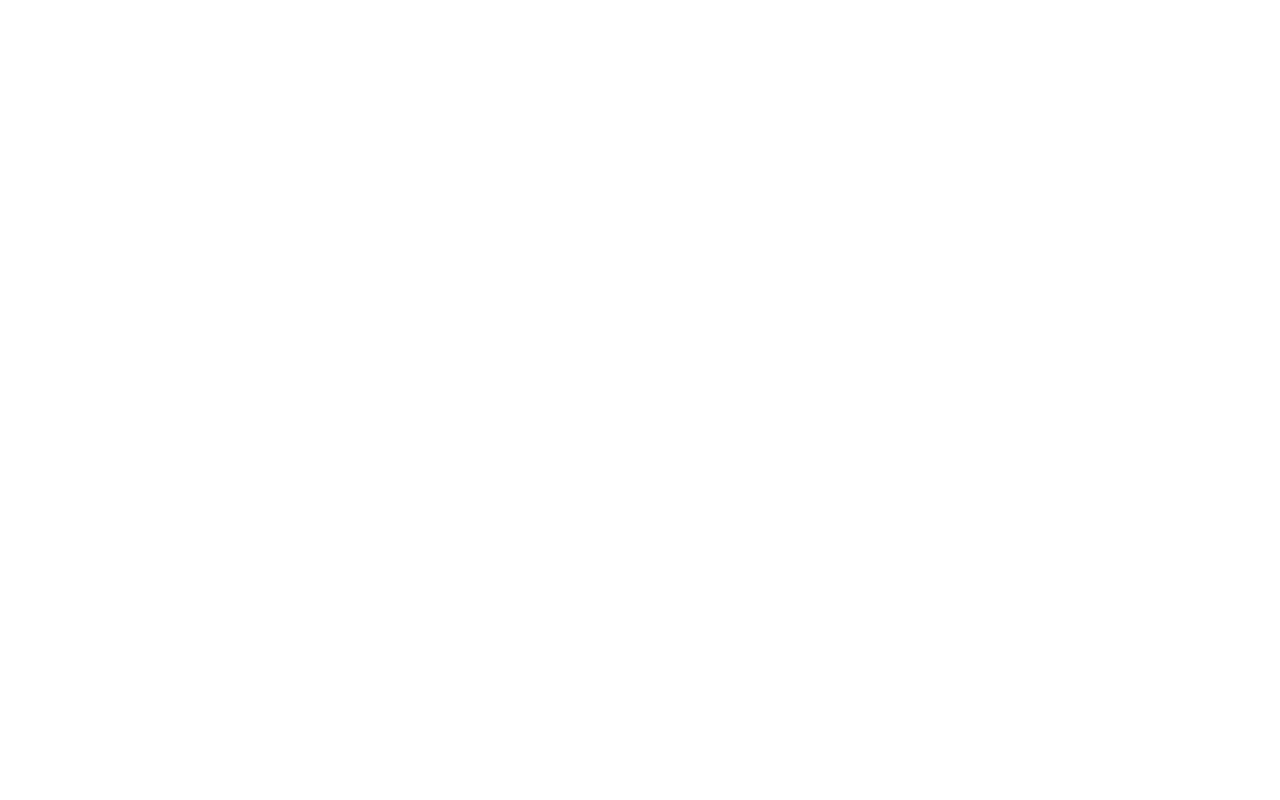
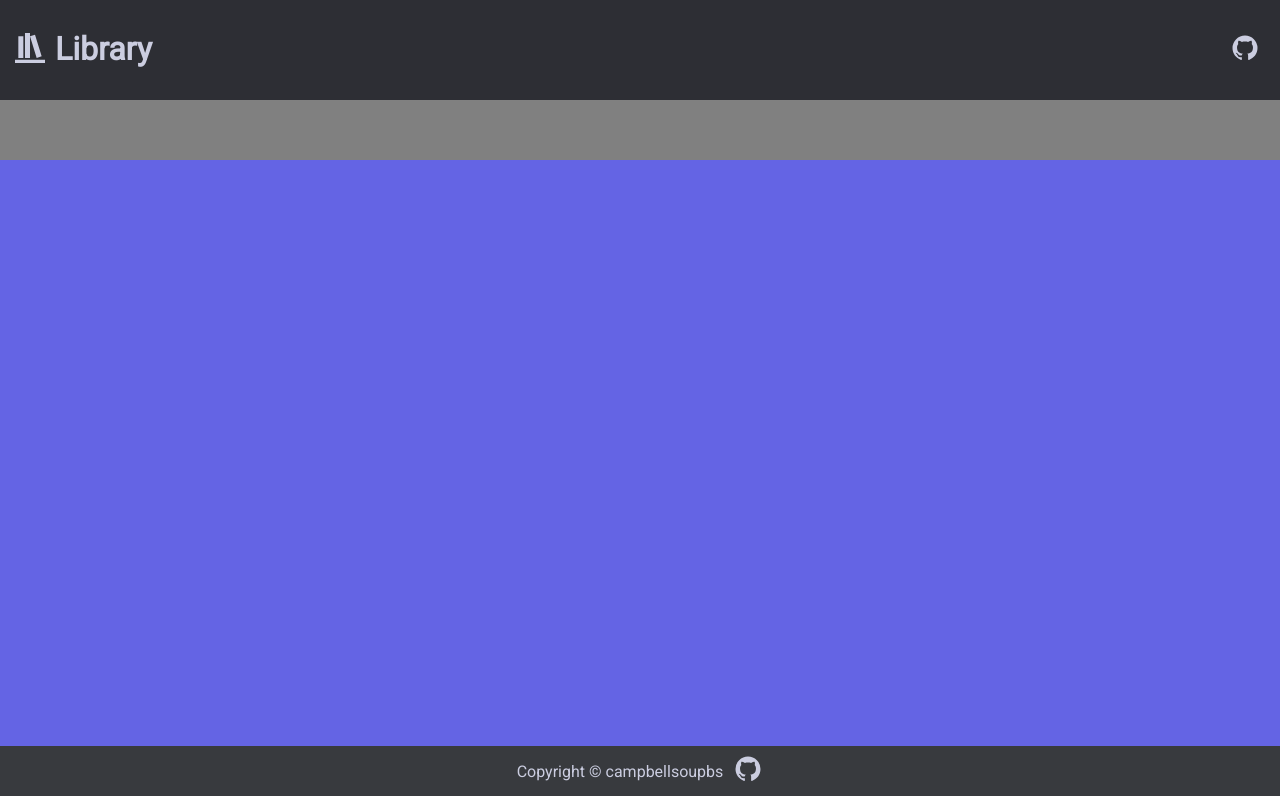
Before and after one commit to campbellsoupbs/TOP_library, a plain HTML site: page index.html in a window 1280 px wide. Drawn offline with Linux system fonts and the light colour scheme.

Commit message:
Create page layout

```diff
--- a/index.html
+++ b/index.html
@@ -4,12 +4,33 @@
     <meta charset="UTF-8">
     <meta http-equiv="X-UA-Compatible" content="IE=edge">
     <meta name="viewport" content="width=device-width, initial-scale=1.0">
-    <title>Document</title>
+    <title>Library</title>
     <link rel="stylesheet" href="styles.css">
+    <link href="https://fonts.googleapis.com/css2?family=Roboto&display=swap" rel="stylesheet">
     <script src="scripts.js" defer></script>
 </head>
 <body>
+    <header class="header">
+        <div class="bookicon"><?xml version="1.0" encoding="UTF-8"?><!DOCTYPE svg PUBLIC "-//W3C//DTD SVG 1.1//EN" "http://www.w3.org/Graphics/SVG/1.1/DTD/svg11.dtd"><svg xmlns="http://www.w3.org/2000/svg" xmlns:xlink="http://www.w3.org/1999/xlink" version="1.1" width="40" height="40" viewBox="0 0 24 24"><path d="M9 3V18H12V3H9M12 5L16 18L19 17L15 4L12 5M5 5V18H8V5H5M3 19V21H21V19H3Z" /></svg></div>
+        <h1 class="title">Library</h1>
+        <div class="git">
+            <a target="_blank" rel="noopener noreferrer" href="https://github.com/campbellsoupbs/TOP_library"><?xml version="1.0" encoding="UTF-8"?><!DOCTYPE svg PUBLIC "-//W3C//DTD SVG 1.1//EN" "http://www.w3.org/Graphics/SVG/1.1/DTD/svg11.dtd"><svg xmlns="http://www.w3.org/2000/svg" xmlns:xlink="http://www.w3.org/1999/xlink" version="1.1" width="30" height="30" viewBox="0 0 24 24"><path d="M12,2A10,10 0 0,0 2,12C2,16.42 4.87,20.17 8.84,21.5C9.34,21.58 9.5,21.27 9.5,21C9.5,20.77 9.5,20.14 9.5,19.31C6.73,19.91 6.14,17.97 6.14,17.97C5.68,16.81 5.03,16.5 5.03,16.5C4.12,15.88 5.1,15.9 5.1,15.9C6.1,15.97 6.63,16.93 6.63,16.93C7.5,18.45 8.97,18 9.54,17.76C9.63,17.11 9.89,16.67 10.17,16.42C7.95,16.17 5.62,15.31 5.62,11.5C5.62,10.39 6,9.5 6.65,8.79C6.55,8.54 6.2,7.5 6.75,6.15C6.75,6.15 7.59,5.88 9.5,7.17C10.29,6.95 11.15,6.84 12,6.84C12.85,6.84 13.71,6.95 14.5,7.17C16.41,5.88 17.25,6.15 17.25,6.15C17.8,7.5 17.45,8.54 17.35,8.79C18,9.5 18.38,10.39 18.38,11.5C18.38,15.32 16.04,16.16 13.81,16.41C14.17,16.72 14.5,17.33 14.5,18.26C14.5,19.6 14.5,20.68 14.5,21C14.5,21.27 14.66,21.59 15.17,21.5C19.14,20.16 22,16.42 22,12A10,10 0 0,0 12,2Z" /></svg></a>
+        </div>
+    </header>
 
+    <div class="main">
+        <div class="btn-container"></div>
+        <div class="grid">
+            <div class="test"></div>
+        </div>
+        <div class="footer">
+            <p>Copyright © campbellsoupbs</p>
+            <div class="git">
+                <a target="_blank" rel="noopener noreferrer" href="https://github.com/campbellsoupbs"><?xml version="1.0" encoding="UTF-8"?><!DOCTYPE svg PUBLIC "-//W3C//DTD SVG 1.1//EN" "http://www.w3.org/Graphics/SVG/1.1/DTD/svg11.dtd"><svg xmlns="http://www.w3.org/2000/svg" xmlns:xlink="http://www.w3.org/1999/xlink" version="1.1" width="30" height="30" viewBox="0 0 24 24"><path d="M12,2A10,10 0 0,0 2,12C2,16.42 4.87,20.17 8.84,21.5C9.34,21.58 9.5,21.27 9.5,21C9.5,20.77 9.5,20.14 9.5,19.31C6.73,19.91 6.14,17.97 6.14,17.97C5.68,16.81 5.03,16.5 5.03,16.5C4.12,15.88 5.1,15.9 5.1,15.9C6.1,15.97 6.63,16.93 6.63,16.93C7.5,18.45 8.97,18 9.54,17.76C9.63,17.11 9.89,16.67 10.17,16.42C7.95,16.17 5.62,15.31 5.62,11.5C5.62,10.39 6,9.5 6.65,8.79C6.55,8.54 6.2,7.5 6.75,6.15C6.75,6.15 7.59,5.88 9.5,7.17C10.29,6.95 11.15,6.84 12,6.84C12.85,6.84 13.71,6.95 14.5,7.17C16.41,5.88 17.25,6.15 17.25,6.15C17.8,7.5 17.45,8.54 17.35,8.79C18,9.5 18.38,10.39 18.38,11.5C18.38,15.32 16.04,16.16 13.81,16.41C14.17,16.72 14.5,17.33 14.5,18.26C14.5,19.6 14.5,20.68 14.5,21C14.5,21.27 14.66,21.59 15.17,21.5C19.14,20.16 22,16.42 22,12A10,10 0 0,0 12,2Z" /></svg></a>
+            </div>
+
+        </div>
+    </div>
 
 
 
--- a/styles.css
+++ b/styles.css
@@ -0,0 +1,79 @@
+:root {
+    box-sizing: border-box;
+    margin:0;
+    padding:0;
+    font-family:'Roboto', sans-serif;
+
+    --darkgrey: rgb(45, 46, 52);
+    --lightgrey: rgb(56, 58, 62);
+    --cornsilk: rgb(203, 205, 224);
+    --lightsilk: rgb(232, 232, 232);
+
+    --gold: rgb(247, 210, 0);
+    --blue: rgb(71, 135, 255);
+}
+
+body{
+    padding: 0;
+    margin: 0;
+}
+
+/* Header */
+
+header {
+    height: 100px;
+    width: 100%;
+    margin: 0;
+    background: var(--darkgrey);
+    display: grid;
+    grid-template-columns: 50px 1fr 50px;
+    align-items: center;
+}
+
+svg path{
+    fill: var(--cornsilk);
+}
+
+.bookicon{
+    justify-self: right;
+}
+
+.title {
+    color: var(--cornsilk);
+    padding-left: 5px;
+    padding-bottom: 3px;
+}
+
+/* Main */
+
+.main {
+    height: 87vh;
+    display: grid;
+    grid-template-rows: 60px 1fr 50px;
+}
+
+.btn-container {
+    background: grey;
+    width: 1fr;
+}
+
+.grid {
+    background: rgb(100, 100, 228);
+    height: 1fr;
+    width: 1fr;
+}
+
+
+
+/* Footer */
+
+
+.footer {
+    display: flex;
+    align-items: center;
+    justify-content: center;
+    gap: 10px;
+    width: 100%;
+    background-color: var(--lightgrey);
+    color: var(--cornsilk);
+  }
```
